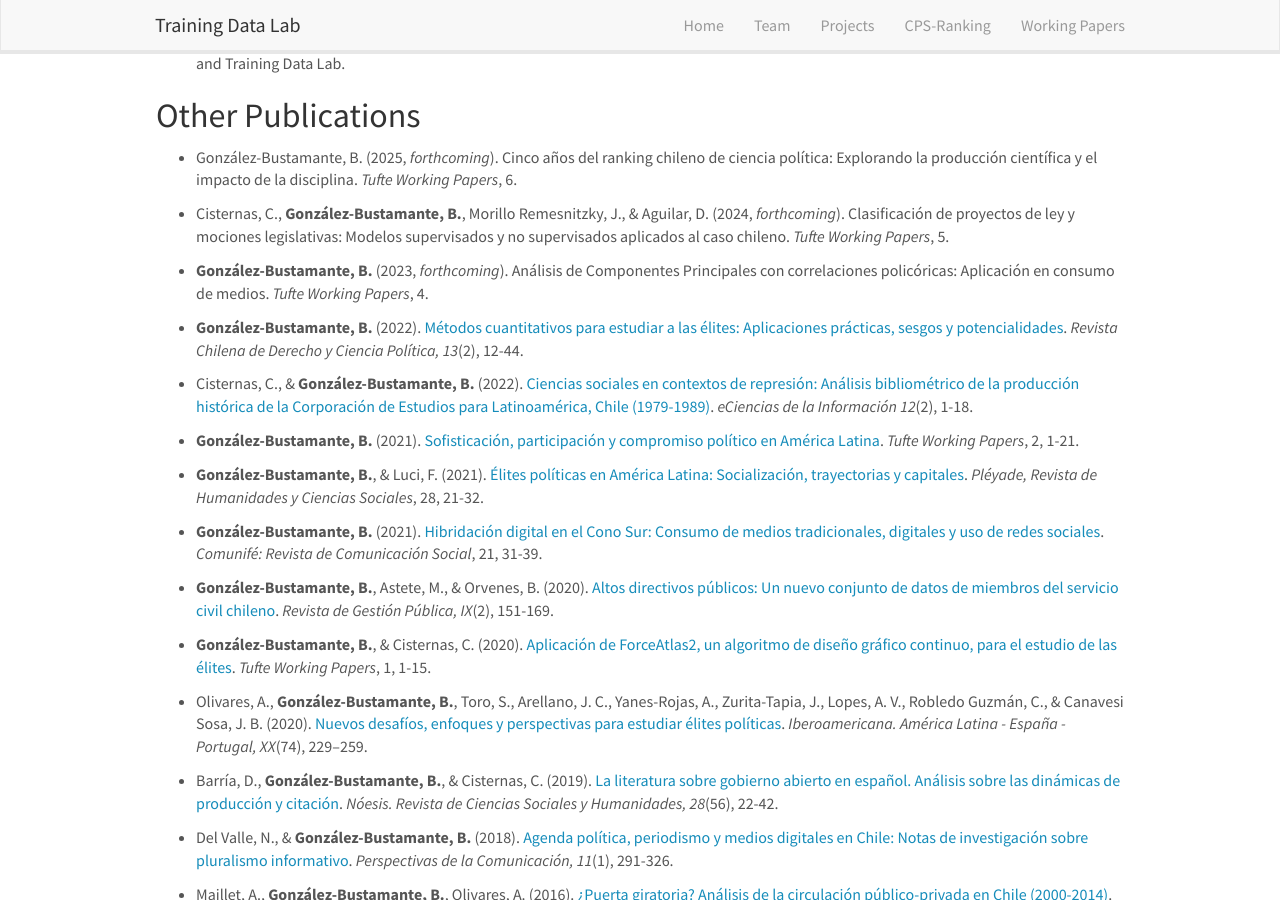
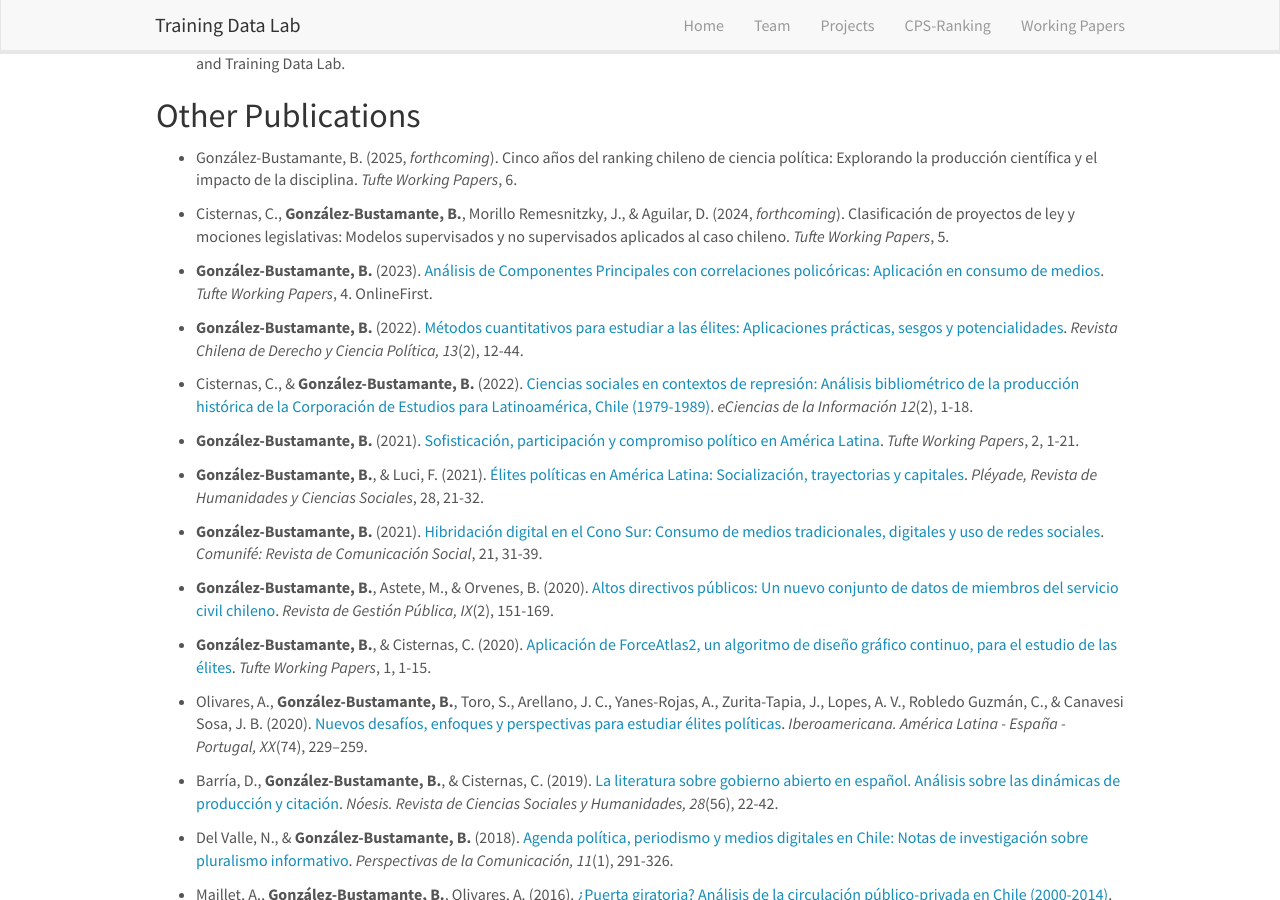
Before and after one commit to training-datalab/old-training-datalab.com, a Jekyll site: the page built from _pages/bgonzalezbustamante.md, in a window 1280 px wide and 900 px high, scrolled down 1829 px. Built offline with Jekyll 4.4.1, drawn with Linux system fonts in a browser that asks for light colours; nearby versions of some CDN libraries; some of the changed text lies outside the part shown.

Commit message:
Update bgonzalezbustamante.md

```diff
--- a/_pages/bgonzalezbustamante.md
+++ b/_pages/bgonzalezbustamante.md
@@ -70,7 +70,7 @@ permalink: /team/bgonzalezbustamante/
 
 - Cisternas, C., **González-Bustamante, B.**, Morillo Remesnitzky, J., & Aguilar, D. (2024, *forthcoming*). Clasificación de proyectos de ley y mociones legislativas: Modelos supervisados y no supervisados aplicados al caso chileno. *Tufte Working Papers*, 5.
 
-- **González-Bustamante, B.** (2023, *forthcoming*). Análisis de Componentes Principales con correlaciones policóricas: Aplicación en consumo de medios. *Tufte Working Papers*, 4.
+- **González-Bustamante, B.** (2023). <a href="https://doi.org/10.31235/osf.io/npc9e" target="_blank">Análisis de Componentes Principales con correlaciones policóricas: Aplicación en consumo de medios</a>. *Tufte Working Papers*, 4. OnlineFirst.
 
 - **González-Bustamante, B.** (2022). <a href="https://doi.org/10.7770/rchdcp-V13N2-art2907" target="_blank">Métodos cuantitativos para estudiar a las élites: Aplicaciones prácticas, sesgos y potencialidades</a>. *Revista Chilena de Derecho y Ciencia Política, 13*(2), 12-44.
 
```
Also changed, not shown: other parts of _pages/bgonzalezbustamante.md (+1 -1 lines).
